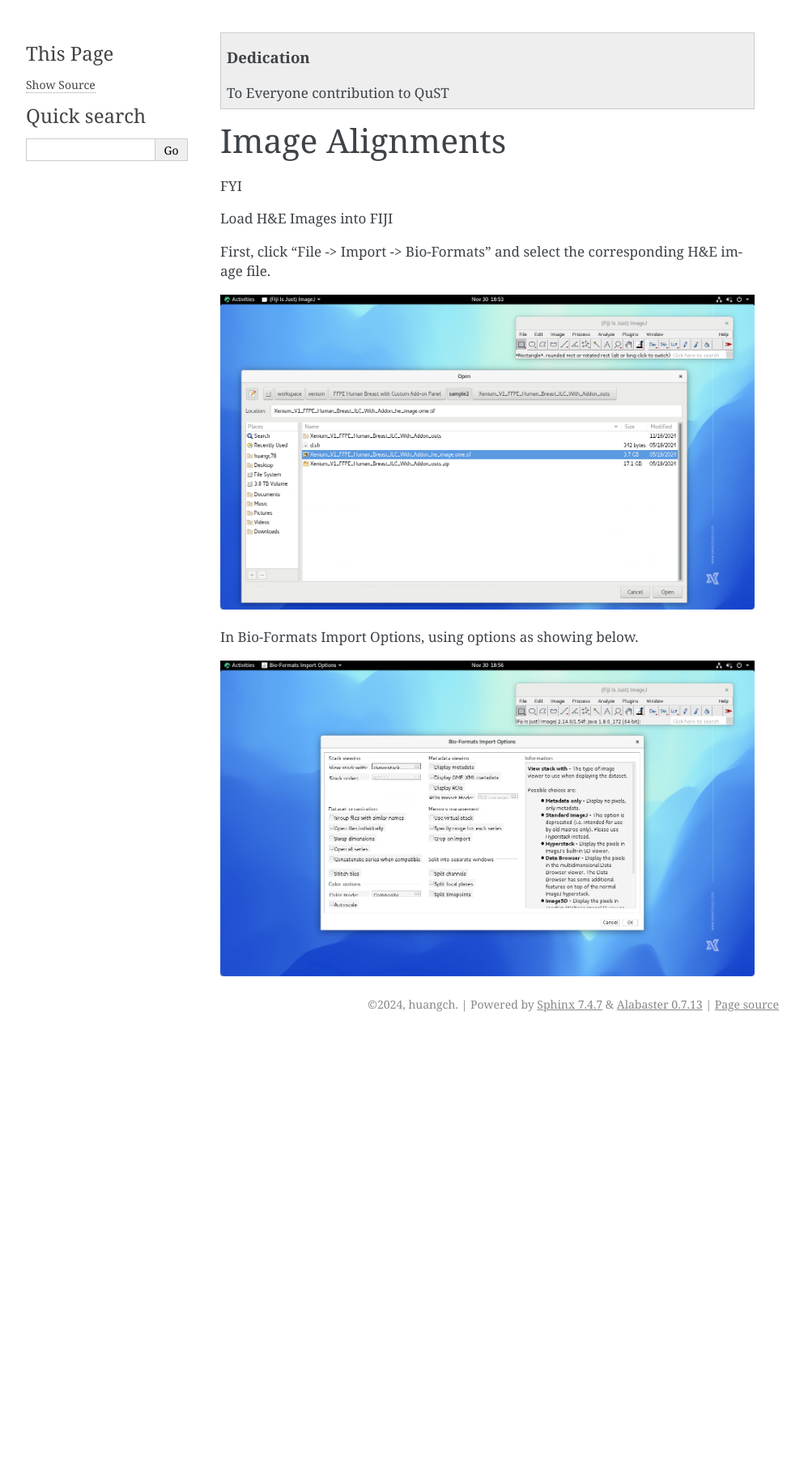
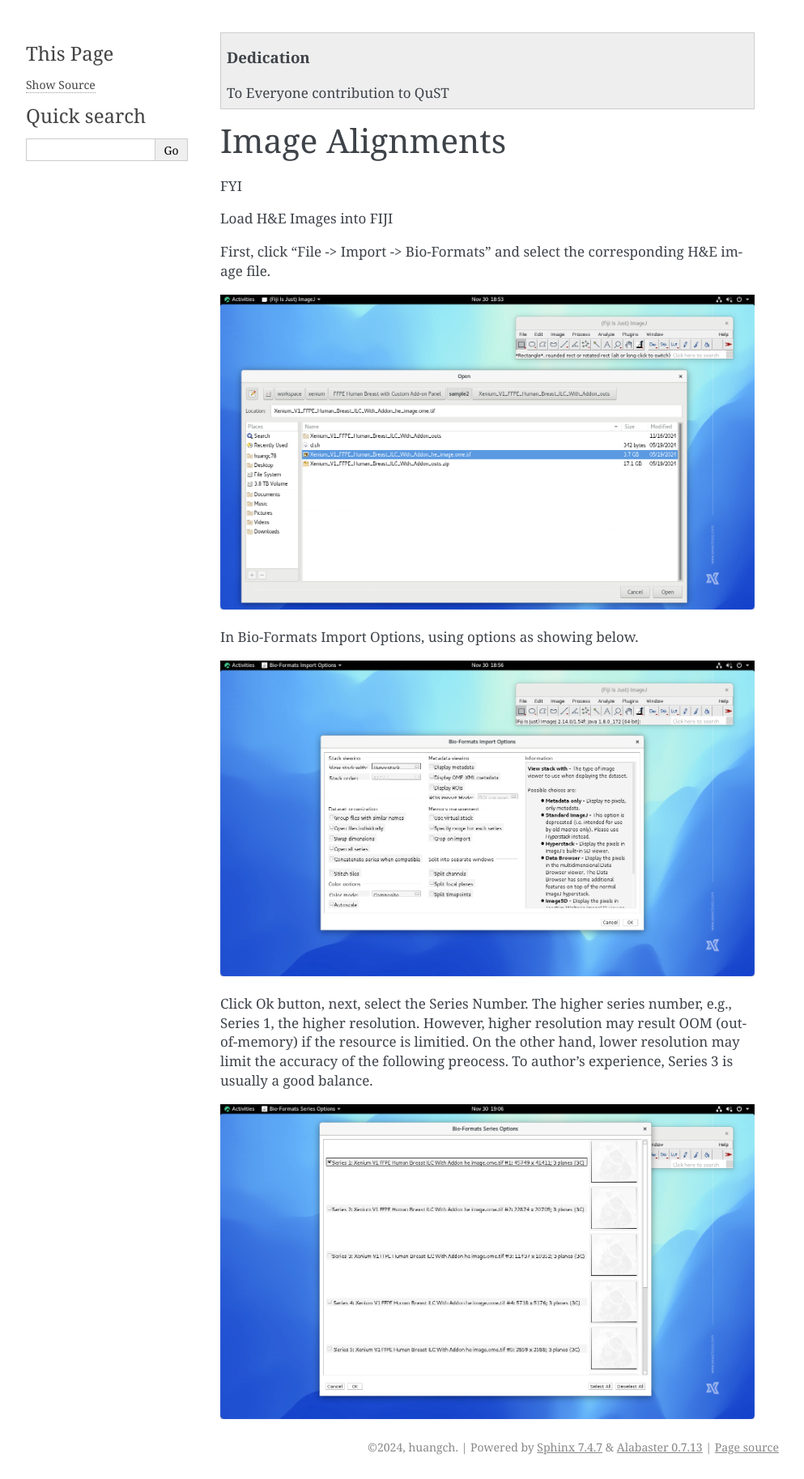
Before and after one commit to huangch/qust, a Sphinx documentation site: the page built from docs/alignments.rst, in a window 1280 px wide. Shown: the whole page at 81% size, without its empty margins (148-1141 px from the left). Built offline with Sphinx 7.4.7, drawn with Linux system fonts in a browser that asks for light colours; before the commit the page ends 1280 px from its top, so only the background shows below that.

Commit message:
Update alignments.rst

```diff
--- a/docs/alignments.rst
+++ b/docs/alignments.rst
@@ -19,9 +19,14 @@ Load H&E Images into FIJI
 First, click "File -> Import -> Bio-Formats" and select the corresponding H&E image file.
 
 .. image:: artifacts/fiji-file-import-bioformats.png
-   :width: 800pt
+   :width: 640pt
 
 In Bio-Formats Import Options, using options as showing below.
 
 .. image:: artifacts/fiji-bioformats-import-options.png
-   :width: 800pt
+   :width: 640pt
+
+Click Ok button, next, select the Series Number. The higher series number, e.g., Series 1, the higher resolution. However, higher resolution may result OOM (out-of-memory) if the resource is limitied. On the other hand, lower resolution may limit the accuracy of the following preocess. To author's experience, Series 3 is usually a good balance.
+
+.. image:: artifacts/fiji-bioformats-series-options.png
+   :width: 640pt
```
